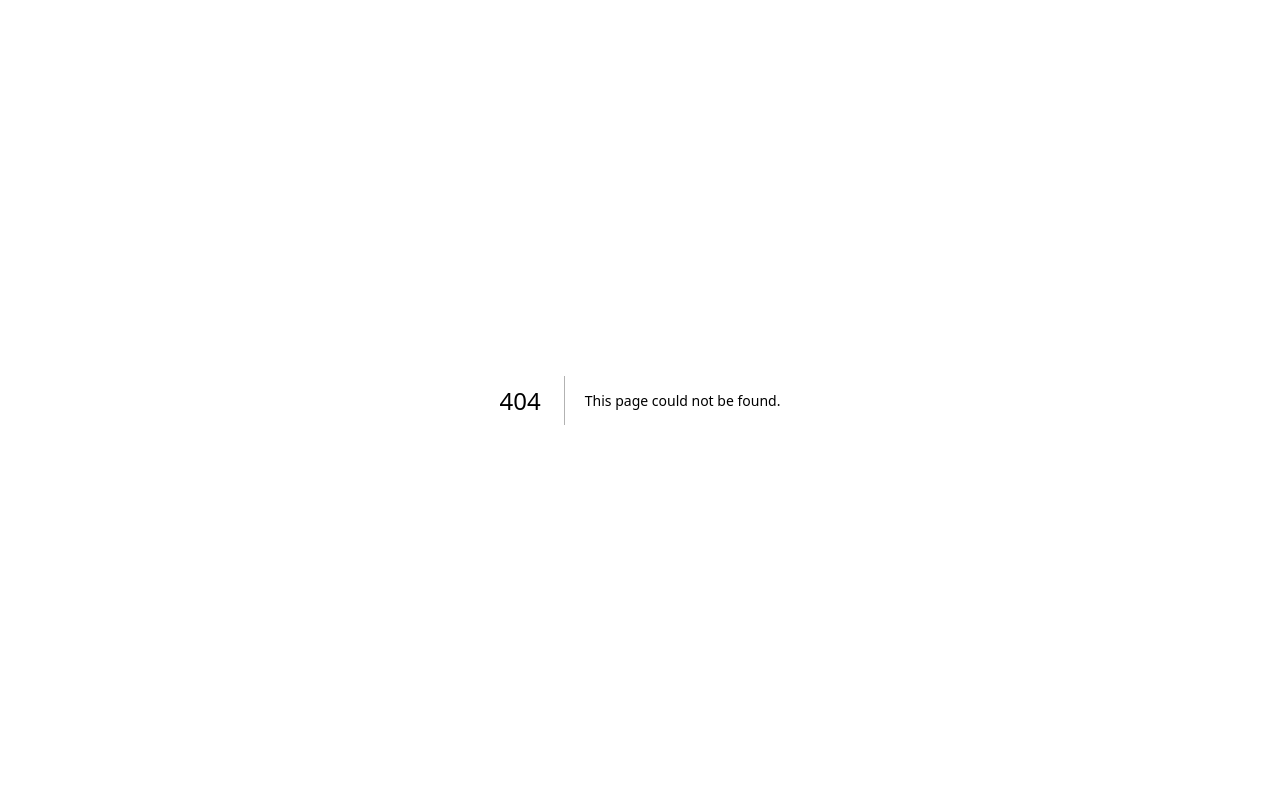
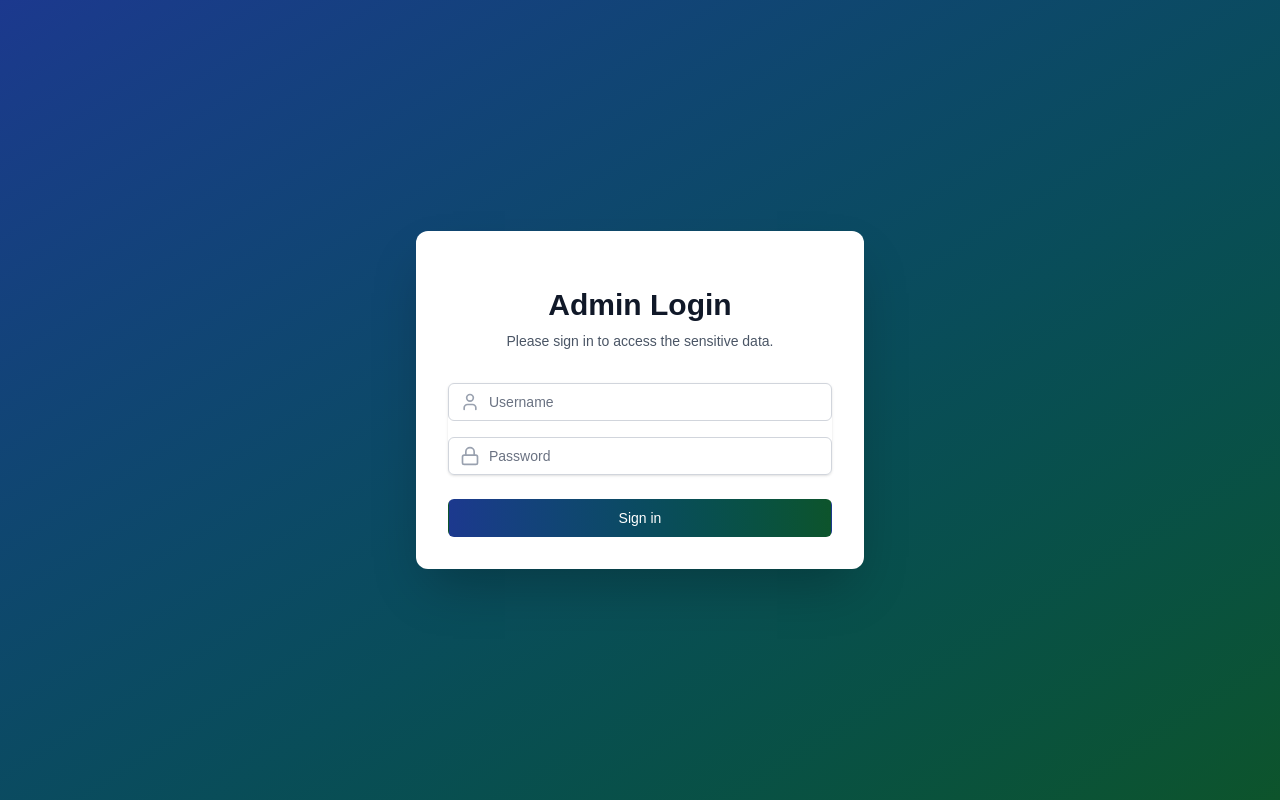
Before and after one commit to AlexOluwaseyi/medilab, a Next.js app: page /login in a window 1280 px wide. Before the commit this address had no page. Built offline with nearby package versions, Linux system fonts and the light colour scheme.

Commit message:
Feat: Set up login page and set cookie in browser for 20 minutes.

```diff
--- /dev/null
+++ b/src/app/login/page.tsx
@@ -0,0 +1,116 @@
+"use client";
+import { useState } from "react";
+import { useRouter, useSearchParams } from "next/navigation";
+import { Lock, User } from "lucide-react";
+import Cookies from "js-cookie";
+
+const ADMIN_CRED = process.env.NEXT_PUBLIC_ADMIN_CRED; //  process.env.NEXT_PUBLIC_ADMIN_USERNAME
+
+const Login = () => {
+  const [username, setUsername] = useState("");
+  const [password, setPassword] = useState("");
+  const [error, setError] = useState("");
+  const router = useRouter();
+  const searchParams = useSearchParams();
+
+  const handleLogin = (e: React.FormEvent) => {
+    e.preventDefault();
+
+    if (username === ADMIN_CRED && password === ADMIN_CRED) {
+      // In a real application, you would:
+      // 1. Make an API call to verify credentials
+      // 2. Get a token back
+      // 3. Store the token securely
+      Cookies.set("auth-token", "authenticated", {
+        expires: 20 / 1440, // 20 minutes
+        secure: true,
+        path: "/",
+        sameSite: "Strict",
+      });
+
+      const fromPath = searchParams.get("from");
+      const redirectTo = fromPath ? decodeURIComponent(fromPath) : "/";
+
+      router.push(redirectTo);
+    } else {
+      setError("Invalid username or password");
+    }
+  };
+
+  return (
+    <div className="min-h-screen bg-gradient-to-br from-blue-900 to-green-900 flex items-center justify-center px-4">
+      <div className="max-w-md w-full space-y-8 bg-white p-8 rounded-xl shadow-2xl">
+        <div className="text-center">
+          <h2 className="mt-6 text-3xl font-extrabold text-gray-900">
+            Admin Login
+          </h2>
+          <p className="mt-2 text-sm text-gray-600">
+            Please sign in to access the sensitive data.
+          </p>
+        </div>
+
+        {error && (
+          <div className="bg-red-50 text-red-700 p-3 rounded-md text-sm">
+            {error}
+          </div>
+        )}
+
+        <form className="mt-8 space-y-6" onSubmit={handleLogin}>
+          <div className="rounded-md shadow-sm space-y-4">
+            <div>
+              <label htmlFor="username" className="sr-only">
+                Username
+              </label>
+              <div className="relative">
+                <div className="absolute inset-y-0 left-0 pl-3 flex items-center pointer-events-none">
+                  <User className="h-5 w-5 text-gray-400" />
+                </div>
+                <input
+                  id="username"
+                  name="username"
+                  type="text"
+                  required
+                  value={username}
+                  onChange={(e) => setUsername(e.target.value)}
+                  className="appearance-none relative block w-full px-3 py-2 pl-10 border border-gray-300 placeholder-gray-500 text-gray-900 rounded-md focus:outline-none focus:ring-blue-500 focus:border-blue-500 focus:z-10 sm:text-sm"
+                  placeholder="Username"
+                />
+              </div>
+            </div>
+            <div>
+              <label htmlFor="password" className="sr-only">
+                Password
+              </label>
+              <div className="relative">
+                <div className="absolute inset-y-0 left-0 pl-3 flex items-center pointer-events-none">
+                  <Lock className="h-5 w-5 text-gray-400" />
+                </div>
+                <input
+                  id="password"
+                  name="password"
+                  type="password"
+                  required
+                  value={password}
+                  onChange={(e) => setPassword(e.target.value)}
+                  className="appearance-none relative block w-full px-3 py-2 pl-10 border border-gray-300 placeholder-gray-500 text-gray-900 rounded-md focus:outline-none focus:ring-blue-500 focus:border-blue-500 focus:z-10 sm:text-sm"
+                  placeholder="Password"
+                />
+              </div>
+            </div>
+          </div>
+
+          <div>
+            <button
+              type="submit"
+              className="group relative w-full flex justify-center py-2 px-4 border border-transparent text-sm font-medium rounded-md text-white bg-gradient-to-r from-blue-900 to-green-900 hover:from-blue-800 hover:to-green-800 focus:outline-none focus:ring-2 focus:ring-offset-2 focus:ring-blue-500"
+            >
+              Sign in
+            </button>
+          </div>
+        </form>
+      </div>
+    </div>
+  );
+};
+
+export default Login;
```
